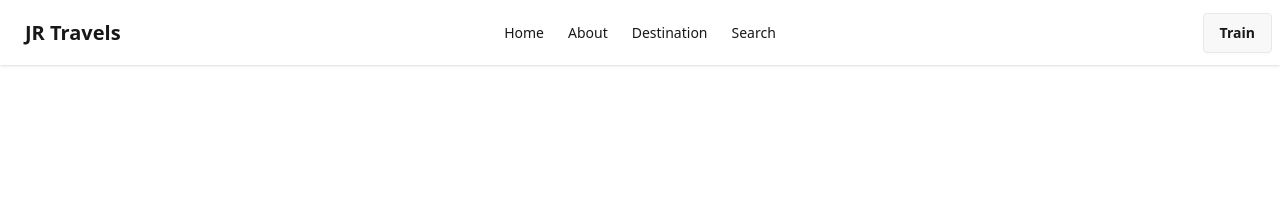
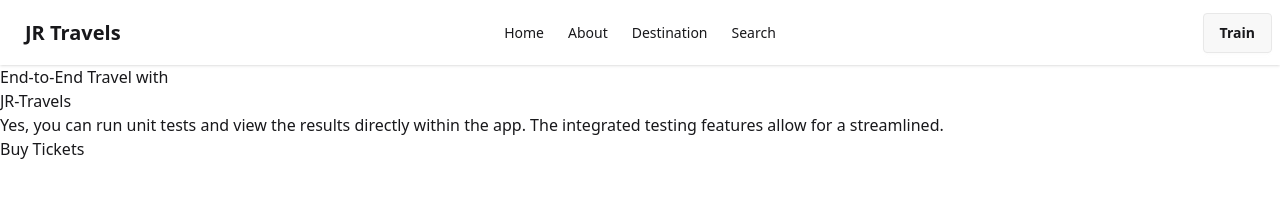
Before and after one commit to joymajumder23/JR-Travels, a website: page index.html in a window 1280 px wide. Drawn offline with nearby package versions, Linux system fonts and the light colour scheme.

Commit message:
Navbar added and now banner section adding

```diff
--- a/index.html
+++ b/index.html
@@ -44,6 +44,15 @@
             </div>
         </div>
     </section>
+
+    <!-- Banner -->
+     <section>
+        <div>
+            <h1>End-to-End Travel with <br> JR-Travels</h1>
+            <p>Yes, you can run unit tests and view the results directly within the app. The integrated testing features allow for a streamlined.</p>
+            <button>Buy Tickets</button>
+        </div>
+     </section>
 </body>
 
 </html>
```
Also changed, not shown: images/Bd Train.jpg (added).
